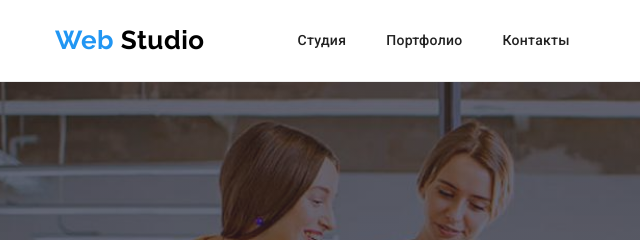
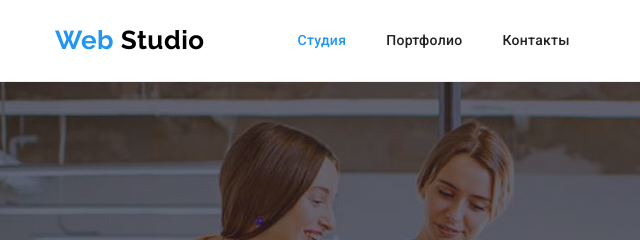
Before and after one commit to Andrey-Baranyuk/goit-markup-hw-04, a plain HTML site: page index.html in a window 1280 px wide. Shown: the top 240 px of the page, 0-640 px from the left. Drawn offline with nearby package versions, Linux system fonts and the light colour scheme.

Commit message:
current nav

```diff
--- a/CSS/style.css
+++ b/CSS/style.css
@@ -74,7 +74,7 @@ body {
   display: flex;
 }
 
-.current{
+.header-list .header-link.current{
   color: var(--accent-color);
 }
 
--- a/index.html
+++ b/index.html
@@ -26,7 +26,7 @@
                 <a href="index.html" class="header-logo">Web <span class="header-logo-studio">Studio</span> </a>
 
                 <ul class="header-list">
-                    <li class="header-item current list"><a class="header-link link" href="./index.html">Студия</a></li>
+                    <li class="header-item list"><a class="header-link current link" href="./index.html">Студия</a></li>
                     <li class="header-item list"><a class="header-link link" href="./portfolio.html">Портфолио</a></li>
                     <li class="header-item list"><a class="header-link link" href="">Контакты</a></li>
                 </ul>
```
Also changed, not shown: portfolio.html (+1 -1 lines).
